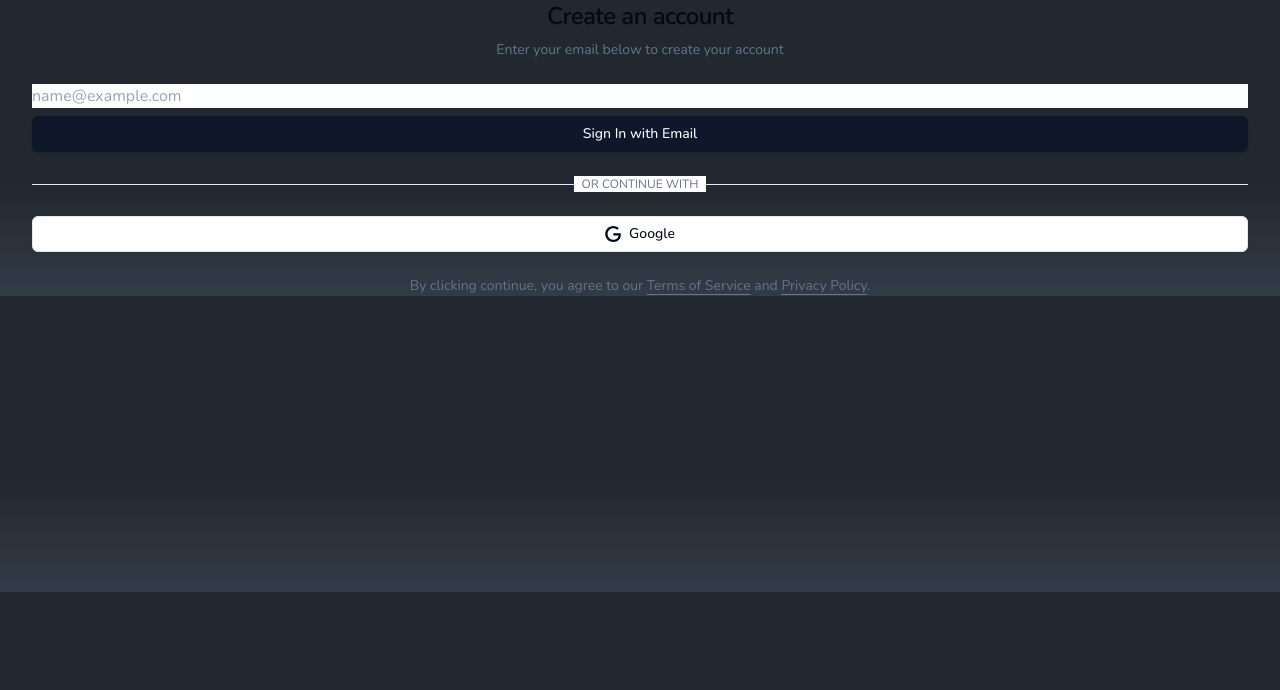
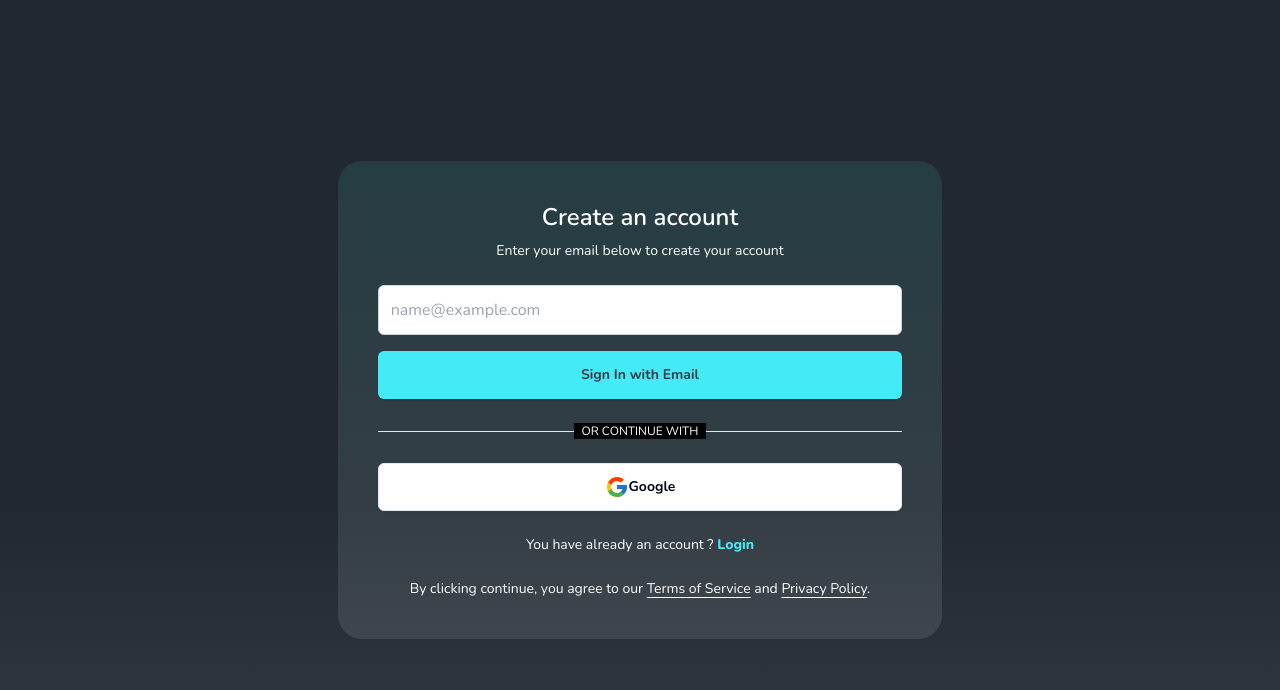
Before and after one commit to St4r4x/MovieMania, a Next.js app in the folder frontend/moviemania/: page /signin in a window 1280 px wide. Shown: the top 690 px of the page. Built offline with nearby package versions, Linux system fonts and the light colour scheme.

Commit message:
add google icon + create generic button + add bg-color in :root

```diff
--- a/frontend/moviemania/app/globals.css
+++ b/frontend/moviemania/app/globals.css
@@ -11,9 +11,9 @@
     --card-foreground: 222.2 84% 4.9%;
     --popover: 0 0% 100%;
     --popover-foreground: 222.2 84% 4.9%;
-    --primary: 222.2 47.4% 11.2%;
+    --primary: 183.8, 89.74%, 61.37%;
     --primary-foreground: 210 40% 98%;
-    --secondary: 210 40% 96.1%;
+    --secondary: 210, 17.24%, 23.72%;
     --secondary-foreground: 222.2 47.4% 11.2%;
     --muted: 210 40% 96.1%;
     --muted-foreground: 215.4 16.3% 46.9%;
--- a/frontend/moviemania/app/signin/page.tsx
+++ b/frontend/moviemania/app/signin/page.tsx
@@ -1,24 +1,32 @@
 import React from "react";
 import SigninForm from "@/components/signin-form/SigninForm";
 import Link from "next/link";
-import { Metadata } from "next"
+import { Metadata } from "next";
 
 export const metadata: Metadata = {
-  title: "Create an account",
-  description: "Create an account forms to access our service.",
-}
+	title: "Create an account",
+	description: "Create an account forms to access our service.",
+};
 
 const SigninPage = () => {
 	return (
-		<div className="container relative items-center justify-center">
-			<div className="lg">
+		<main className="flex items-center justify-center min-h-screen w-full">
+			<div className="w-auto p-10 rounded-3xl" style={{backgroundImage: 'linear-gradient(180deg, rgba(66,242,247,0.1) 0%, rgba(255,255,255,0.1) 100%)'}}>
 				<div className="mx-auto flex w-full flex-col justify-center space-y-6">
 					<div className="flex flex-col space-y-2 text-center">
-						<h1 className="text-2xl font-semibold tracking-tight">Create an account</h1>
-						<p className="text-sm text-muted-foreground">Enter your email below to create your account</p>
+						<h1 className="text-2xl font-semibold text-white">Create an account</h1>
+						<p className="text-sm text-muted-foreground text-white">Enter your email below to create your account</p>
 					</div>
 					<SigninForm />
-					<p className="px-8 text-center text-sm text-muted-foreground">
+					<p className="text-center text-sm text-muted-foreground text-white">You have already an account ?{" "}
+						<Link
+							href="/login"
+							className="text-primary font-extrabold"
+						>
+							Login
+						</Link>
+					</p>
+					<p className="px-8 text-center text-sm text-muted-foreground text-white">
 						By clicking continue, you agree to our{" "}
 						<Link
 							href="/terms"
@@ -37,7 +45,7 @@ const SigninPage = () => {
 					</p>
 				</div>
 			</div>
-		</div>
+		</main>
 	);
 };
 
--- a/frontend/moviemania/components/icons/icons.tsx
+++ b/frontend/moviemania/components/icons/icons.tsx
@@ -61,12 +61,7 @@ export const Icons = {
     </svg>
   ),
   google: (props: IconProps) => (
-    <svg role="img" viewBox="0 0 24 24" {...props}>
-      <path
-        fill="currentColor"
-        d="M12.48 10.92v3.28h7.84c-.24 1.84-.853 3.187-1.787 4.133-1.147 1.147-2.933 2.4-6.053 2.4-4.827 0-8.6-3.893-8.6-8.72s3.773-8.72 8.6-8.72c2.6 0 4.507 1.027 5.907 2.347l2.307-2.307C18.747 1.44 16.133 0 12.48 0 5.867 0 .307 5.387.307 12s5.56 12 12.173 12c3.573 0 6.267-1.173 8.373-3.36 2.16-2.16 2.84-5.213 2.84-7.667 0-.76-.053-1.467-.173-2.053H12.48z"
-      />
-    </svg>
+    <svg xmlns="http://www.w3.org/2000/svg"  viewBox="0 0 48 48" width="24px" height="24px"><path fill="#FFC107" d="M43.611,20.083H42V20H24v8h11.303c-1.649,4.657-6.08,8-11.303,8c-6.627,0-12-5.373-12-12c0-6.627,5.373-12,12-12c3.059,0,5.842,1.154,7.961,3.039l5.657-5.657C34.046,6.053,29.268,4,24,4C12.955,4,4,12.955,4,24c0,11.045,8.955,20,20,20c11.045,0,20-8.955,20-20C44,22.659,43.862,21.35,43.611,20.083z"/><path fill="#FF3D00" d="M6.306,14.691l6.571,4.819C14.655,15.108,18.961,12,24,12c3.059,0,5.842,1.154,7.961,3.039l5.657-5.657C34.046,6.053,29.268,4,24,4C16.318,4,9.656,8.337,6.306,14.691z"/><path fill="#4CAF50" d="M24,44c5.166,0,9.86-1.977,13.409-5.192l-6.19-5.238C29.211,35.091,26.715,36,24,36c-5.202,0-9.619-3.317-11.283-7.946l-6.522,5.025C9.505,39.556,16.227,44,24,44z"/><path fill="#1976D2" d="M43.611,20.083H42V20H24v8h11.303c-0.792,2.237-2.231,4.166-4.087,5.571c0.001-0.001,0.002-0.001,0.003-0.002l6.19,5.238C36.971,39.205,44,34,44,24C44,22.659,43.862,21.35,43.611,20.083z"/></svg>
   ),
   apple: (props: IconProps) => (
     <svg role="img" viewBox="0 0 24 24" {...props}>
--- a/frontend/moviemania/components/signin-form/SigninForm.tsx
+++ b/frontend/moviemania/components/signin-form/SigninForm.tsx
@@ -1,4 +1,4 @@
-'use client';
+"use client";
 
 import React from "react";
 import axios from "axios";
@@ -38,10 +38,11 @@ const SigninForm = () => {
 	return (
 		<div className={cn("grid gap-6")}>
 			<form onSubmit={handleFormSubmit}>
-				<div className="grid gap-2">
+				<div className="grid gap-4">
 					<div className="grid gap-1">
 						<div className="sr-only">Email</div>
 						<input
+							className="p-3 border border-gray-300 rounded-md"
 							id="email"
 							placeholder="name@example.com"
 							type="email"
@@ -62,7 +63,7 @@ const SigninForm = () => {
 					<span className="w-full border-t" />
 				</div>
 				<div className="relative flex justify-center text-xs uppercase">
-					<span className="bg-background px-2 text-muted-foreground">Or continue with</span>
+					<span className="px-2 text-muted-foreground text-white bg-black">Or continue with</span>
 				</div>
 			</div>
 			<Button
@@ -70,10 +71,10 @@ const SigninForm = () => {
 				type="button"
 				disabled={isLoading}
 			>
-				{isLoading ? <Icons.spinner className="mr-2 h-4 w-4 animate-spin" /> : <Icons.google className="mr-2 h-4 w-4" />} Google
+				{isLoading ? <Icons.spinner className="mr-2 h-4 w-4 animate-spin" /> : <Icons.google className="mr-5 h-4 w-4" />} Google
 			</Button>
 		</div>
 	);
-}
+};
 
 export default SigninForm;
--- a/frontend/moviemania/components/ui/button.tsx
+++ b/frontend/moviemania/components/ui/button.tsx
@@ -1,26 +1,22 @@
-import * as React from "react"
-import { cva, type VariantProps } from "class-variance-authority"
+import * as React from "react";
+import { cva, type VariantProps } from "class-variance-authority";
 
-import { cn } from "@/lib/utils"
+import { cn } from "@/lib/utils";
 
 const buttonVariants = cva(
-  "inline-flex items-center justify-center whitespace-nowrap rounded-md text-sm font-medium transition-colors focus-visible:outline-none focus-visible:ring-1 focus-visible:ring-ring disabled:pointer-events-none disabled:opacity-50",
+	"inline-flex items-center justify-center whitespace-nowrap rounded-md text-sm font-medium font-bold transition-colors focus-visible:outline-none focus-visible:ring-1 focus-visible:ring-ring disabled:pointer-events-none disabled:opacity-50",
 	{
 		variants: {
 			variant: {
-        default:
-          "bg-primary text-primary-foreground shadow hover:bg-primary/90",
-        destructive:
-          "bg-destructive text-destructive-foreground shadow-sm hover:bg-destructive/90",
-        outline:
-          "border border-input bg-background shadow-sm hover:bg-accent hover:text-accent-foreground",
-        secondary:
-          "bg-secondary text-secondary-foreground shadow-sm hover:bg-secondary/80",
+				default: "bg-primary text-secondary shadow hover:bg-primary/90 hover:text-primary hover:border border-primary",
+				destructive: "bg-destructive text-destructive-foreground shadow-sm hover:bg-destructive/90",
+				outline: "border border-input bg-background shadow-sm hover:bg-accent hover:text-accent-foreground",
+				secondary: "bg-secondary text-secondary-foreground shadow-sm hover:bg-secondary/80",
 				ghost: "hover:bg-accent hover:text-accent-foreground",
 				link: "text-primary underline-offset-4 hover:underline",
 			},
 			size: {
-        default: "h-9 px-4 py-2",
+				default: "h-12 px-4 py-2",
 				sm: "h-8 rounded-md px-3 text-xs",
 				lg: "h-10 rounded-md px-8",
 				icon: "h-9 w-9",
@@ -31,26 +27,22 @@ const buttonVariants = cva(
 			size: "default",
 		},
 	}
-)
+);
 
-export interface ButtonProps
-  extends React.ButtonHTMLAttributes<HTMLButtonElement>,
-    VariantProps<typeof buttonVariants> {
-  asChild?: boolean
+export interface ButtonProps extends React.ButtonHTMLAttributes<HTMLButtonElement>, VariantProps<typeof buttonVariants> {
+	asChild?: boolean;
 }
 
-const Button = React.forwardRef<HTMLButtonElement, ButtonProps>(
-  ({ className, variant, size, asChild = false, ...props }, ref) => {
-    const Comp = "button"
+const Button = React.forwardRef<HTMLButtonElement, ButtonProps>(({ className, variant, size, asChild = false, ...props }, ref) => {
+	const Comp = "button";
 	return (
 		<Comp
 			className={cn(buttonVariants({ variant, size, className }))}
 			ref={ref}
 			{...props}
 		/>
-    )
-  }
-)
-Button.displayName = "Button"
+	);
+});
+Button.displayName = "Button";
 
-export { Button, buttonVariants }
+export { Button, buttonVariants };
```
Lines whose indentation alone changed are shown as unchanged.
